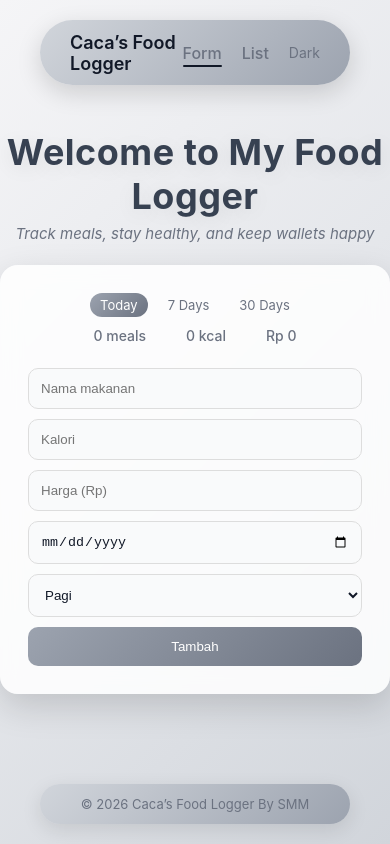
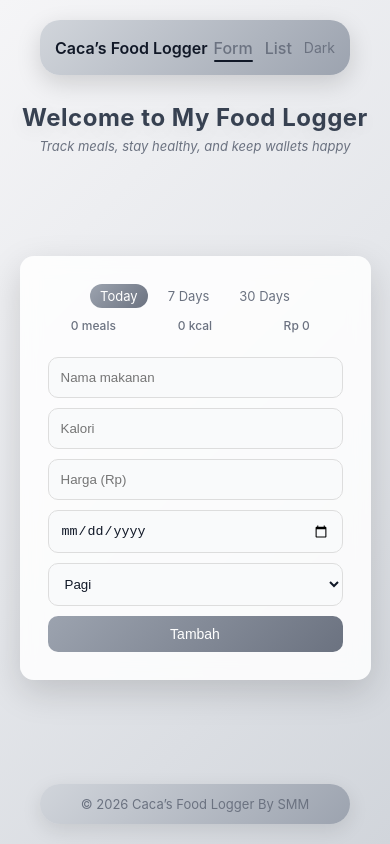
Before and after one commit to ksalsabilacaca/Cacas-Food-Logger, a React (Create React App) app in the folder frontend/: page / in a window 390 px wide. Built offline with nearby package versions, Linux system fonts and the light colour scheme; no server answers.

Commit message:
set biar bagus di hp dan tablet

```diff
--- a/frontend/src/App.css
+++ b/frontend/src/App.css
@@ -108,8 +108,8 @@
 }
 
 .hero-bg {
-  position: absolute;
-  top: 130px;
+  margin-top: 30px;
+  margin-bottom: 12px;
   width: 100%;
   text-align: center;
   pointer-events: none;
@@ -162,6 +162,8 @@
 
 .summary-content {
   display: flex;
+  flex-wrap: wrap;
+  gap: 20px;
   justify-content: center;
   gap: 40px;
   align-items: center;
@@ -191,8 +193,9 @@
 }
 
 .container {
-  width: 420px;
-  margin: 110px auto 40px;
+  width: 90%;
+  max-width: 420px;
+  margin: 20px auto 40px;
   padding: 28px;
   border-radius: 18px;
   background: var(--card);
@@ -308,3 +311,63 @@
 .dark .footer {
   background: linear-gradient(135deg, #2a2a2e, #1f1f23);
 }
+
+@media (max-width: 768px) {
+  .navbar {
+    padding: 0 15px;
+    height: 55px;
+  }
+
+  .logo {
+    font-size: 16px;
+  }
+
+  .nav-right {
+    gap: 12px;
+  }
+
+  .hero-bg {
+    margin-top: 8px;
+    margin-bottom: 12px;
+  }
+
+  .container {
+    margin: 6px auto 20px;
+  }
+
+  .hero-bg h1 {
+    font-size: 24px;
+  }
+
+  .hero-bg p {
+    font-size: 13px;
+  }
+
+  .summary-content {
+    flex-direction: row;
+    justify-content: space-between;
+    gap: 10px;
+    flex-wrap: nowrap;
+  }
+
+  .summary-content span {
+    font-size: 12px;
+    text-align: center;
+    flex: 1;
+  }
+}
+
+@media (max-width: 480px) {
+  .navbar {
+    border-radius: 20px;
+  }
+
+  .container {
+    border-radius: 14px;
+  }
+
+  .btn {
+    font-size: 14px;
+    padding: 10px;
+  }
+}
```
